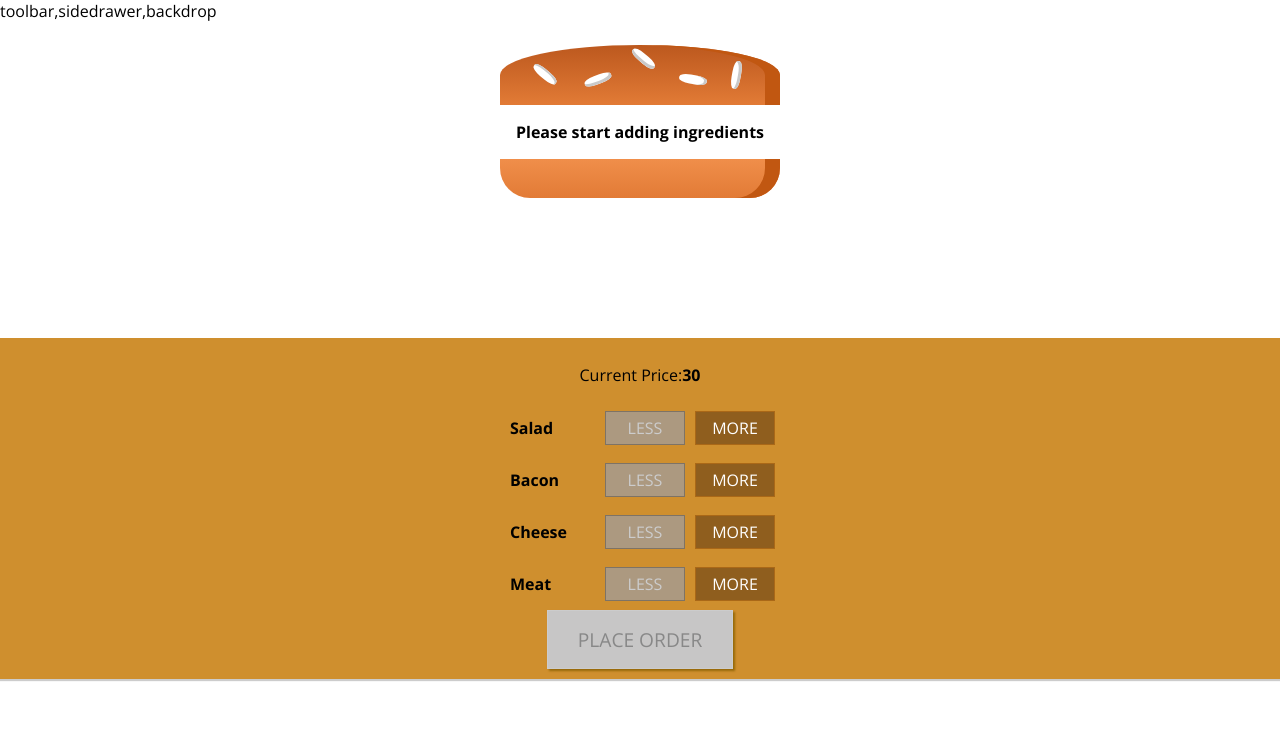
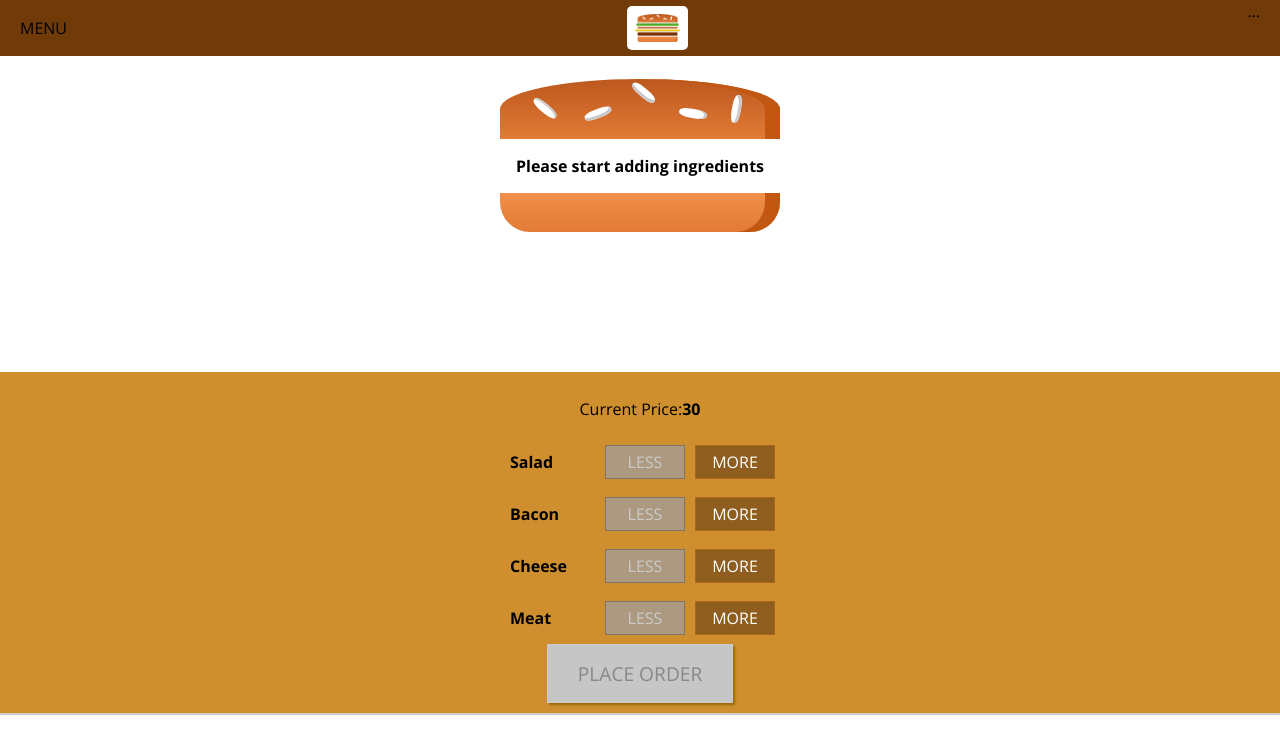
Before and after one commit to deepeshbaid/React-Burger-Project, a React (Create React App) app: page / in a window 1280 px wide. Shown: the top 754 px of the page. Built offline with nearby package versions, Linux system fonts and the light colour scheme.

Commit message:
logo added

```diff
--- a/src/components/Burger/OrderSummary/OrderSummary.js
+++ b/src/components/Burger/OrderSummary/OrderSummary.js
@@ -1,5 +1,6 @@
 import React from 'react';
-import Auxi from '../../../hoc/Auxi'
+import Auxi from '../../../hoc/Auxi';
+import Button from '../../UI/Button/Button'
 
 const orderSummary=(props)=>{
     const ingredientList=[];
@@ -20,7 +21,10 @@
             <ul>
                 {ingredientList}
             </ul>
+            <p>Total Price:<strong>{props.totalPrice}</strong></p>
             <p>Continue to checkout?</p>
+            <Button btnType="Danger" clicked={props.purchaseCancelled}>Cancel</Button>
+            <Button btnType="Success" clicked={props.purchaseContinued}>Continue</Button>
 
         </Auxi>
 
--- a/src/components/Layout/Layout.js
+++ b/src/components/Layout/Layout.js
@@ -1,10 +1,11 @@
 import React from 'react';
 import Auxi from '../../hoc/Auxi';
 import classes from './Layout.module.css';
+import Toolbar from '../Navigation/Toolbar/Toolbar'
 
 const layout=(props)=>(
     <Auxi>
-        <div>toolbar,sidedrawer,backdrop</div>
+        <Toolbar/>
         <main className={classes.Content}>
             {props.children}
         </main>
--- a/src/components/Layout/Layout.module.css
+++ b/src/components/Layout/Layout.module.css
@@ -1,3 +1,3 @@
 .Content{
-    margin-top: 16px;
+    margin-top: 72px;
 }
--- /dev/null
+++ b/src/components/Logo/Logo.js
@@ -0,0 +1,12 @@
+import React from 'react';
+import burgerLogo from '../../assets/images/burger-logo.png';
+import classes from './Logo.module.css';
+const logo=(props)=>(
+
+    <div className={classes.Logo}>
+        <img src={burgerLogo} alt="Myburger"/>
+    </div>
+
+);
+
+export default logo;
--- /dev/null
+++ b/src/components/Logo/Logo.module.css
@@ -0,0 +1,10 @@
+.Logo{
+    background-color: white;
+    padding: 8px;
+    height:80%;
+    box-sizing: border-box;
+    border-radius: 5px;
+}
+.Logo img{
+    height:100%;
+}
--- /dev/null
+++ b/src/components/Navigation/Toolbar/Toolbar.js
@@ -0,0 +1,12 @@
+import React from 'react';
+import classes from './Toolbar.module.css';
+import Logo from '../../Logo/Logo'
+const toolbar=()=>(
+    <header className={classes.Toolbar}>
+        <div>MENU</div>
+        <Logo/>
+        <nav>...</nav>
+    </header>
+
+)
+export default toolbar;
--- /dev/null
+++ b/src/components/Navigation/Toolbar/Toolbar.module.css
@@ -0,0 +1,17 @@
+.Toolbar{
+    height:56px;
+    width:100%;
+    position:fixed;
+    top: 0;
+    left: 0;
+    background-color: #703b09;
+    display:flex;
+    justify-content: space-between;
+    align-items:center;
+    padding:0 20px;
+    box-sizing: border-box;
+    z-index:90;
+}
+.Toolbar nav{
+    height:100%
+}
--- /dev/null
+++ b/src/components/UI/Button/Button.js
@@ -0,0 +1,10 @@
+import React from 'react';
+import classes from './Button.module.css';
+
+const buttton=(props)=>(
+    <button className={[classes.Button,classes[props.btnType]].join(' ')}
+    onClick={props.clicked}>
+    {props.children}
+    </button>
+)
+export default buttton;
--- /dev/null
+++ b/src/components/UI/Button/Button.module.css
@@ -0,0 +1,24 @@
+.Button {
+    background-color: transparent;
+    border: none;
+    color: white;
+    outline: none;
+    cursor: pointer;
+    font: inherit;
+    padding: 10px;
+    margin: 10px;
+    font-weight: bold;
+}
+
+.Button:first-of-type {
+    margin-left: 0;
+    padding-left: 0;
+}
+
+.Success {
+    color: #5C9210;
+}
+
+.Danger {
+    color: #944317;
+}
--- a/src/containers/BurgerBuilder/BurgerBuilder.js
+++ b/src/containers/BurgerBuilder/BurgerBuilder.js
@@ -75,6 +75,10 @@
         this.setState({purchasing:false});
     }
 
+    purchaseContinueHandler=()=>{
+        alert('continue');
+    }
+
     render(){
 
        const disabledInfo={...this.state.ingredients};
@@ -86,7 +90,10 @@
         return(
             <Auxi>
                 <Modal show={this.state.purchasing} modalClosed={this.purchaseCancelHandler}>
-                    <OrderSummary ingredients={this.state.ingredients}/>
+                    <OrderSummary ingredients={this.state.ingredients}
+                    purchaseCancelled={this.purchaseCancelHandler}
+                    purchaseContinued={this.purchaseContinueHandler}
+                    totalPrice={this.state.totalPrice}/>
                 </Modal>
                 <Burger ingredients={this.state.ingredients}/>
                 <BuildControls
```
Also changed, not shown: src/assets/images/burger-logo.png (added).
